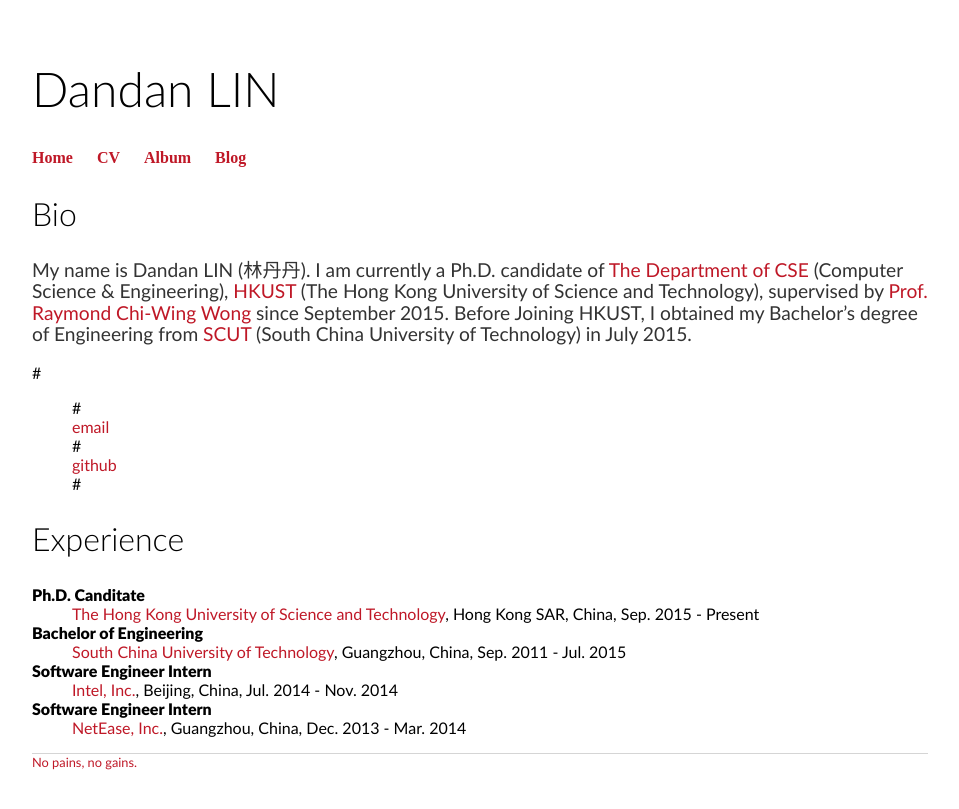
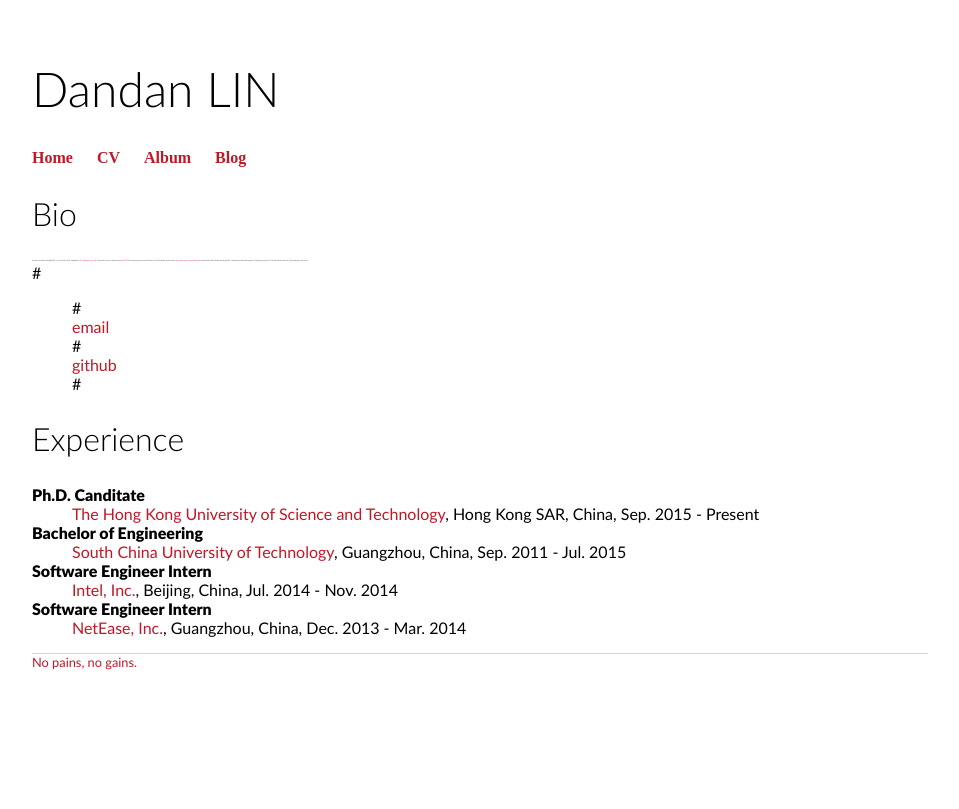
Before and after one commit to 2danlin/2danlin.github.io, a Jekyll site: the page built from index.html, in a window 1280 px wide. Shown: the top 809 px of the page, without its empty margins (160-1119 px from the left). Built offline with Jekyll 4.4.1, drawn with Linux system fonts in a browser that asks for light colours.

Commit message:
Update main.css

```diff
--- a/css/main.css
+++ b/css/main.css
@@ -24,8 +24,7 @@ h2 {
     font-family:'Merriweather';
 }
 p {
-    font-size: 1.2em;
-    line-height: 1.1em;
+    font-size: 1.6px;
     color: #333;
 }
 footer {
```
